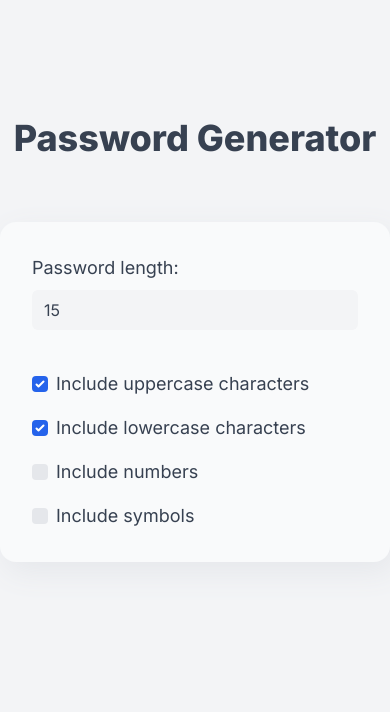
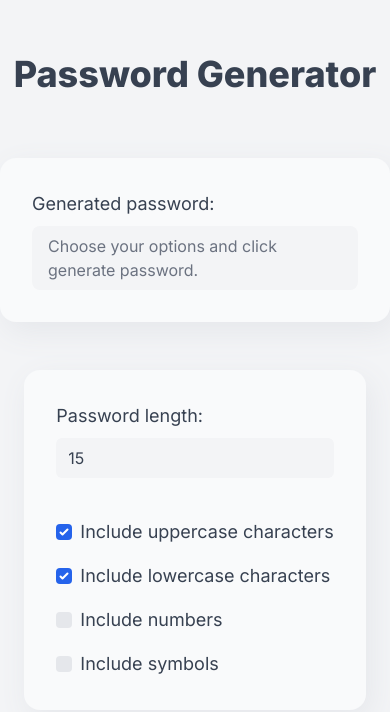
Before and after one commit to thamika123/password-generator, a React (Vite) app: page / in a window 390 px wide. Shown: the part 106-818 px from the top of the page. Built offline with nearby package versions, Linux system fonts and the light colour scheme.

Commit message:
Add a card to show generated password.

```diff
--- a/src/components/Length.jsx
+++ b/src/components/Length.jsx
@@ -1,14 +1,14 @@
 function Length(props) {
     return (
         <div className="mb-10 text-gray-700">
-            <label className="mr-8 block">
+            <label className="block">
                 <span className="text-lg">{props.label}</span>
                 <input
                     type="number"
                     min={props.min}
                     max={props.max}
                     defaultValue={props.default}
-                    className="rounded-md mr-8 w-full bg-gray-100 border-none mt-2"
+                    className="rounded-md w-full bg-gray-100 border-none mt-2"
                 />
             </label>
         </div>
--- a/src/index.jsx
+++ b/src/index.jsx
@@ -4,31 +4,42 @@ import ReactDOM from "react-dom";
 import Checkbox from "./components/Checkbox";
 import Length from "./components/Length";
 
+function Form() {
+    return (
+        <div className="bg-gray-50 md:w-144 min-w-80 rounded-2xl shadow-lg px-8 py-8">
+            <Length label="Password length:" min="6" max="20" default="15" />
+            <Checkbox label="Include uppercase characters" checked={true} />
+            <Checkbox label="Include lowercase characters" checked={true} />
+            <Checkbox label="Include numbers" />
+            <Checkbox label="Include symbols" />
+        </div>
+    );
+}
+
+function Password(props) {
+    return (
+        <div className="bg-gray-50 md:w-144 min-w-80 rounded-2xl shadow-lg px-8 py-8 mb-12">
+            <h2 className="text-lg text-gray-700">Generated password:</h2>
+            <div className="width-full bg-gray-100 px-4 py-2 rounded-lg mt-2">
+                <h2 className="text-gray-500">
+                    {props.password
+                        ? props.password
+                        : "Choose your options and click generate password."}
+                </h2>
+            </div>
+        </div>
+    );
+}
+
 function App() {
     return (
         <div>
-            <h1 className="mt-56 text-4xl font-sans font-extrabold text-gray-700 text-center">
+            <h1 className="md:mt-56 mt-40 text-4xl font-sans font-extrabold text-gray-700 text-center">
                 Password Generator
             </h1>
-            <div className="flex items-center justify-center mt-16 mb-12">
-                <div className="bg-gray-50 w-144 min-w-80 rounded-2xl shadow-lg pl-8 py-8">
-                    <Length
-                        label="Password length:"
-                        min="6"
-                        max="20"
-                        default="15"
-                    />
-                    <Checkbox
-                        label="Include uppercase characters"
-                        checked={true}
-                    />
-                    <Checkbox
-                        label="Include lowercase characters"
-                        checked={true}
-                    />
-                    <Checkbox label="Include numbers" />
-                    <Checkbox label="Include symbols" />
-                </div>
+            <div className="flex flex-col items-center justify-center mt-16 mb-12">
+                <Password />
+                <Form />
             </div>
         </div>
     );
```
